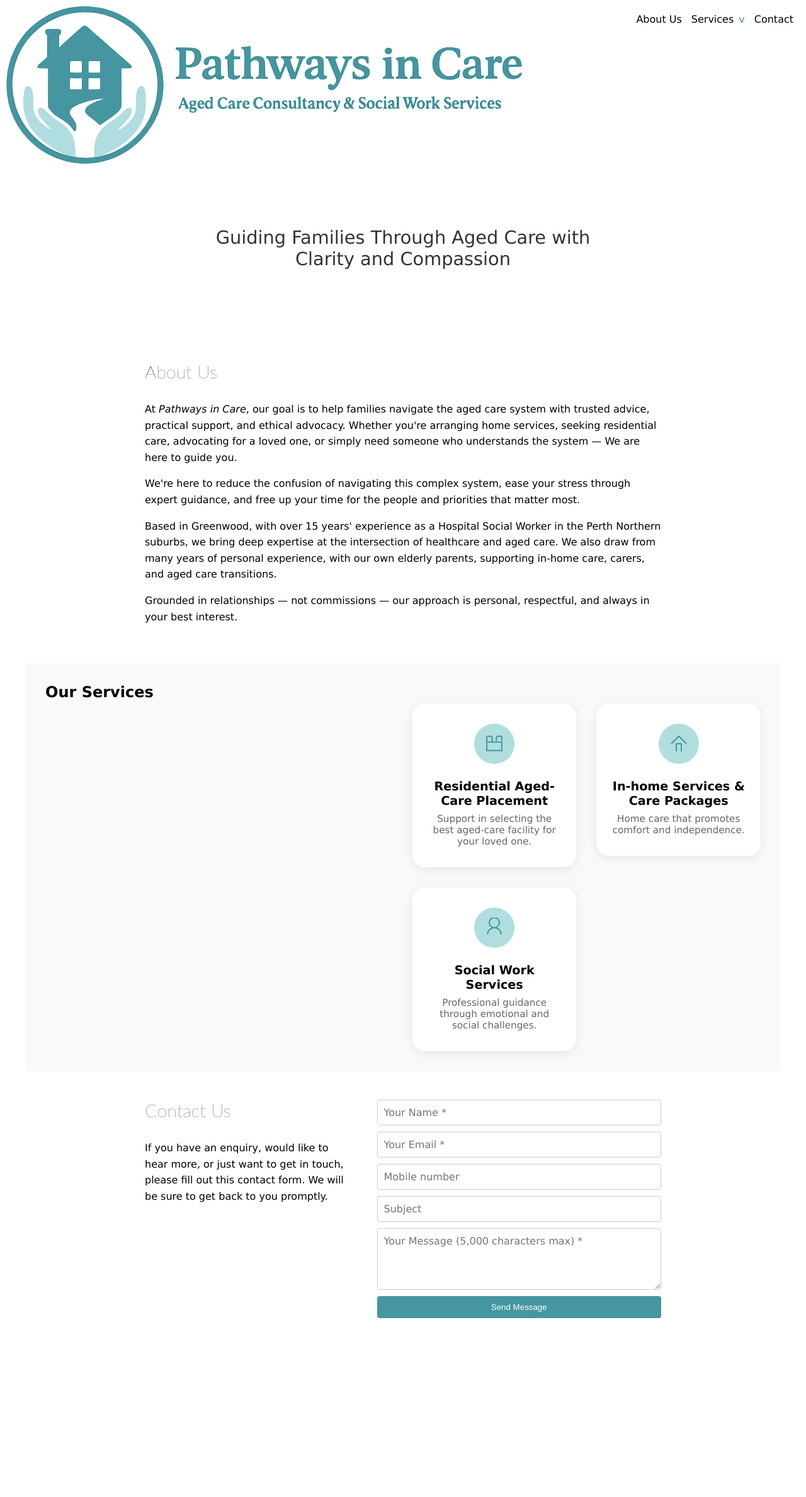
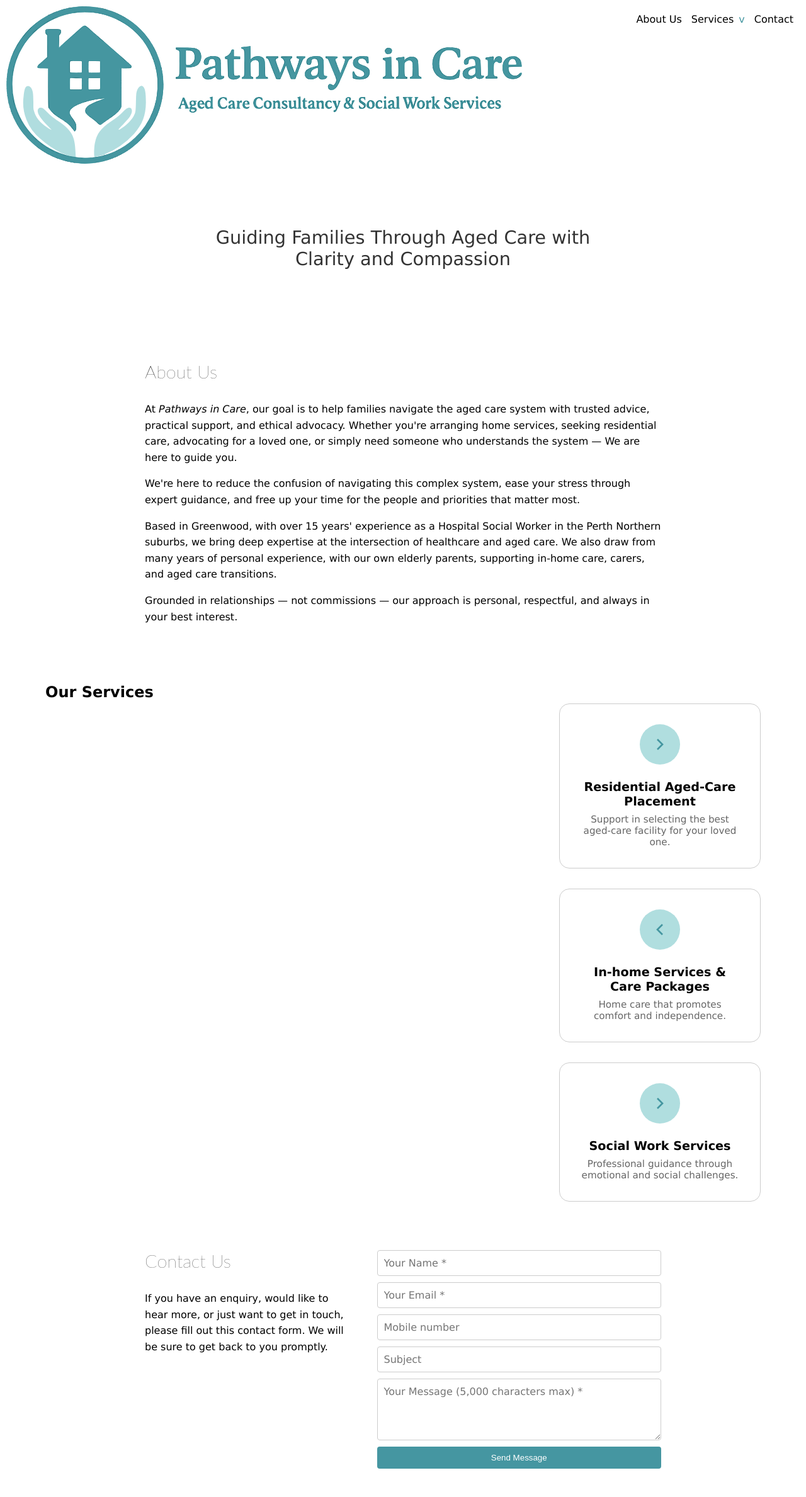
Before and after one commit to dmholyday/pathwaysincare-web, a Jekyll site: the page built from index.html, in a window 1280 px wide. Shown: the whole page at 63% size. Built offline with Jekyll 4.4.1, drawn with Linux system fonts in a browser that asks for light colours; before the commit the page ends 2138 px from its top, so only the background shows below that.

Commit message:
solid idea. lucid css chevrons. matte styling panels. needs fixes.

```diff
--- a/assets/style.css
+++ b/assets/style.css
@@ -298,7 +298,6 @@
       margin: 0 auto;
       text-align: center;
       padding: 2rem;
-      background: #f9f9f9;
     }
 
     .services-grid {
@@ -309,9 +308,27 @@
     }
 
     .service-card {
-  opacity: 0;
+  background-color: white;
+  border: 1px solid #ccc;
+  border-radius: 1rem;
+  padding: 2rem;
+  width: 100%;
+  max-width: 320px;
+  text-align: center;
   transition: transform 0.8s ease, opacity 0.8s ease;
+  /*opacity: 0;*/
+  outline: 0 solid transparent;
+
+  /* Optional for subtle hover effect */
+  transition: border-color 0.3s ease, transform 0.3s ease;
 }
+.service-card:hover {
+  border-color: #4496a0;
+  outline: 2px solid #4496a0;
+  transform: translateY(-4px);
+}
+
+
 
 .service-card.left {
   transform: translateX(-50px);
@@ -326,21 +343,20 @@
 
     .service-card-inner {
       background: white;
-      border-radius: 1.25rem;
-      padding: 2rem 1.5rem;
       text-decoration: none;
       color: inherit;
-      box-shadow: 0 4px 16px rgba(0, 0, 0, 0.08);
       transition: transform 0.3s ease, box-shadow 0.3s ease;
       display: flex;
       flex-direction: column;
       align-items: center;
     }
 
+    /*
     .service-card-inner:hover {
       transform: translateY(-4px);
       box-shadow: 0 6px 20px rgba(0, 0, 0, 0.12);
     }
+      */
 
     .icon-wrapper {
       width: 64px;
--- a/index.html
+++ b/index.html
@@ -18,46 +18,42 @@
 </section>
 
 <section id="services" class="still-section services-section">
+
     <h2>Our Services</h2>
       <div class="services-grid">
-
         <div class="service-card">
           <a href="/residential-aged-care-placement" class="service-card-inner">
             <div class="icon-wrapper">
-            <svg xmlns="http://www.w3.org/2000/svg" viewBox="0 0 24 24" fill="none" stroke-width="1.5" stroke="currentColor">
-              <path d="M3 9.5V5a2 2 0 0 1 2-2h2.5a2 2 0 0 1 2 2v4.5m5-1V5a2 2 0 0 1 2-2h2.5a2 2 0 0 1 2 2v3.5" />
-              <path d="M3 10h18v10H3z" />
+              <svg xmlns="http://www.w3.org/2000/svg" viewBox="0 0 24 24" fill="none" stroke-width="2" stroke="currentColor">
+                <path d="M9 18l6-6-6-6" />
               </svg>
             </div>
             <h3>Residential Aged-Care Placement</h3>
             <p>Support in selecting the best aged-care facility for your loved one.</p>
           </a>
         </div>
-
         <div class="service-card">
           <a href="/in-home-services-and-home-care-packages" class="service-card-inner">
             <div class="icon-wrapper">
-            <svg xmlns="http://www.w3.org/2000/svg" viewBox="0 0 24 24" fill="none" stroke-width="1.5" stroke="currentColor">
-              <path d="M3 12l9-9 9 9M9 21V12h6v9" />
+              <svg xmlns="http://www.w3.org/2000/svg" viewBox="0 0 24 24" fill="none" stroke-width="2" stroke="currentColor">
+                <path d="M15 18l-6-6 6-6" />
               </svg>
             </div>
             <h3>In-home Services & Care Packages</h3>
             <p>Home care that promotes comfort and independence.</p>
           </a>
         </div>
-
         <div class="service-card">
           <a href="/social-work-services" class="service-card-inner">
             <div class="icon-wrapper">
-            <svg xmlns="http://www.w3.org/2000/svg" viewBox="0 0 24 24" fill="none" stroke-width="1.5" stroke="currentColor">
-              <path d="M18 6a6 6 0 1 0-12 0 6 6 0 0 0 12 0z" />
-              <path d="M4 20a8 8 0 0 1 16 0" />
+            <svg xmlns="http://www.w3.org/2000/svg" viewBox="0 0 24 24" fill="none" stroke-width="2" stroke="currentColor">
+              <path d="M9 18l6-6-6-6" />
             </svg>
           </div>
             <h3>Social Work Services</h3>
             <p>Professional guidance through emotional and social challenges.</p>
           </a>
         </div>
+      </div>
 
-    </div>
 </section>
```
Lines whose indentation alone changed are shown as unchanged.
